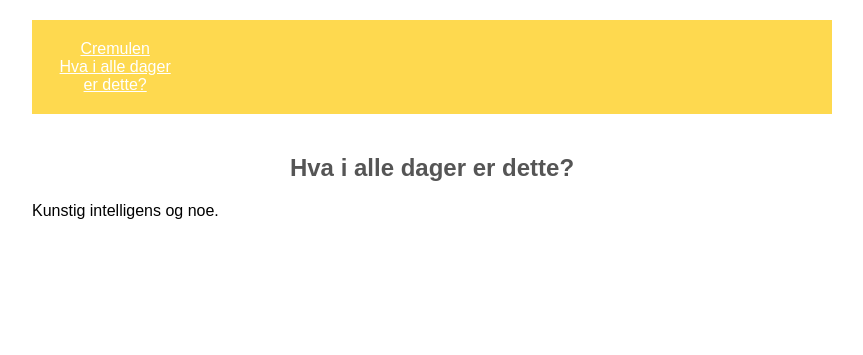
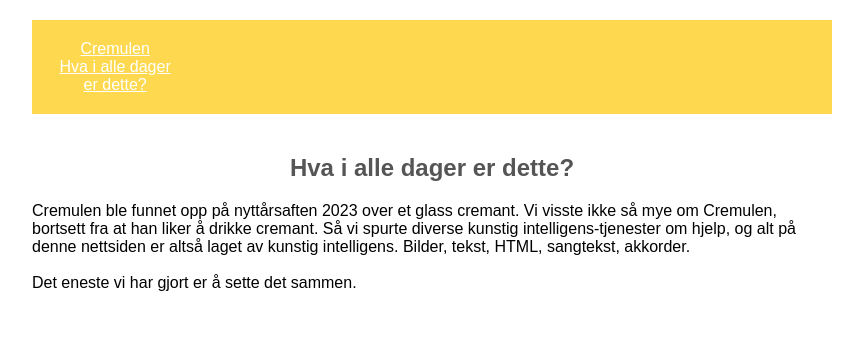
Before and after one commit to sindrepa/sindrepa.github.io, a plain HTML site: page hva-er-dette.html in a window 1280 px wide. Shown: the whole page, without its empty margins (208-1071 px from the left). Drawn offline with Linux system fonts and the light colour scheme.

Commit message:
Update hva-er-dette.html

```diff
--- a/hva-er-dette.html
+++ b/hva-er-dette.html
@@ -8,13 +8,20 @@
     <header>
       <nav>
         <a href="/">Cremulen</a>
-        <a href="hva-er-dette.html">Hva i alle dager er dette?</a>
+        <a href="/hva-er-dette">Hva i alle dager er dette?</a>
       </nav>
     </header>
     <main>
       <section id="about">
         <h1>Hva i alle dager er dette?</h1>
-        <p>Kunstig intelligens og noe.</p>
+        <p>Cremulen ble funnet opp på nyttårsaften 2023 over et glass cremant. Vi visste ikke så mye om Cremulen, bortsett fra at han liker å drikke cremant.
+          Så vi spurte diverse kunstig intelligens-tjenester om hjelp, og alt på denne nettsiden er altså laget av kunstig intelligens. Bilder, tekst, HTML, sangtekst, akkorder.
+
+          <br>
+          <br>
+
+         Det eneste vi har gjort er å sette det sammen.
+          </p>
       </section>
     </main>
   </body>
```
